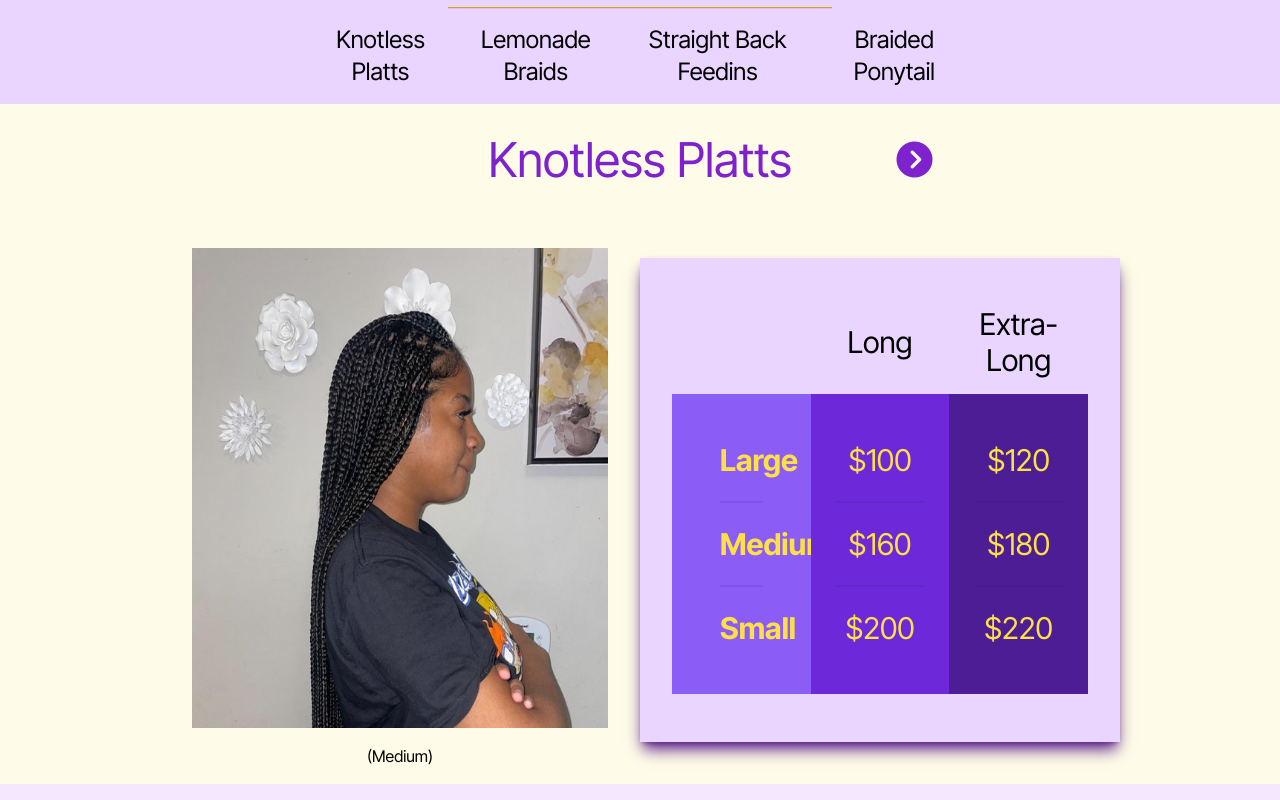
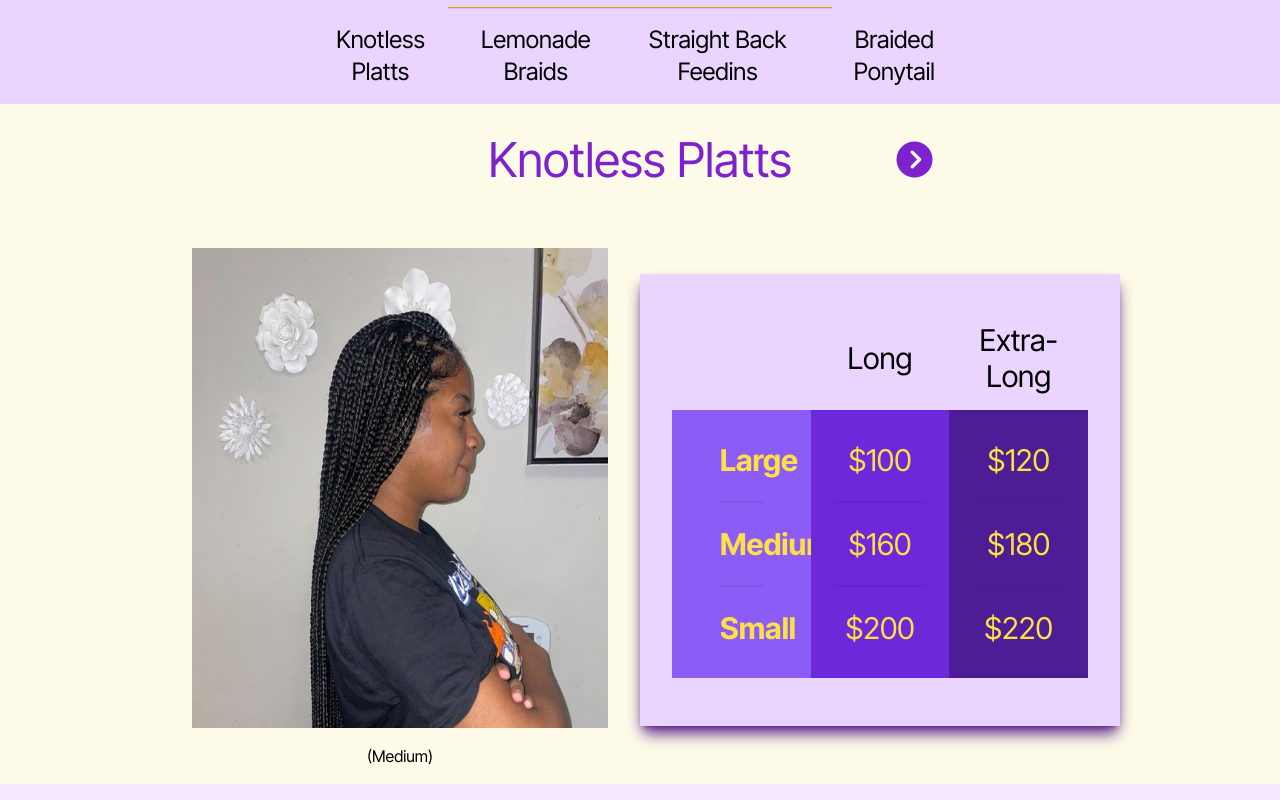
Before and after one commit to Brandon-Schefstad/nlhd-redesign, a website: page index.html in a window 1280 px wide. Shown: the part 1163-1963 px from the top of the page. Drawn offline with Linux system fonts and the light colour scheme.

Commit message:
fixing pricing layout

```diff
--- a/index.html
+++ b/index.html
@@ -139,17 +139,17 @@
 								<section
 									class="pricing grid grid-cols-3 text-center bg-yellow-50 pt-4 pb-8 text-yellow-300 px-4 xl:place-self-center xl:py-12 xl:text-3xl xl:bg-purple-200 xl:px-8 xl:shadow-purple-900 xl:shadow-lg">
 									<span
-										class="col-start-2 text-black xl:place-self-center xl:mb-4"
+										class="col-start-2 text-black xl:place-self-center mb-2 xl:mb-4"
 										>Long</span
 									>
 									<span
-										class="col-start-3 text-black xl:place-self-center xl:mb-4"
+										class="col-start-3 text-black xl:place-self-center mb-2 xl:mb-4"
 										>Extra-Long</span
 									>
 									<section
 										class="prices-wrapper col-span-3 grid grid-cols-3 xl:shadow-[inset_5px_5px_5px_5px] xl:shadow-black z-10 relative">
 										<section
-											class="sizes flex flex-col p-6 bg-violet-500 font-bold justify-between xl:px-12 xl:py-12">
+											class="sizes flex flex-col p-6 bg-violet-500 font-bold justify-between xl:px-12 xl:py-8">
 											<span class="">Large</span>
 											<div class="divider"></div>
 											<span class="">Medium</span>
@@ -157,7 +157,7 @@
 											<span class="">Small</span>
 										</section>
 										<section
-											class="long-prices flex flex-col p-6 bg-violet-700 justify-between xl:py-12">
+											class="long-prices flex flex-col p-6 bg-violet-700 justify-between xl:py-8">
 											<span>$100</span>
 											<div class="divider"></div>
 											<span>$160</span>
@@ -165,7 +165,7 @@
 											<span>$200</span>
 										</section>
 										<section
-											class="xlong-prices flex flex-col p-6 bg-violet-900 justify-between xl:py-12">
+											class="xlong-prices flex flex-col p-6 bg-violet-900 justify-between xl:py-8">
 											<span>$120</span>
 											<div class="divider"></div>
 											<span>$180</span>
```
